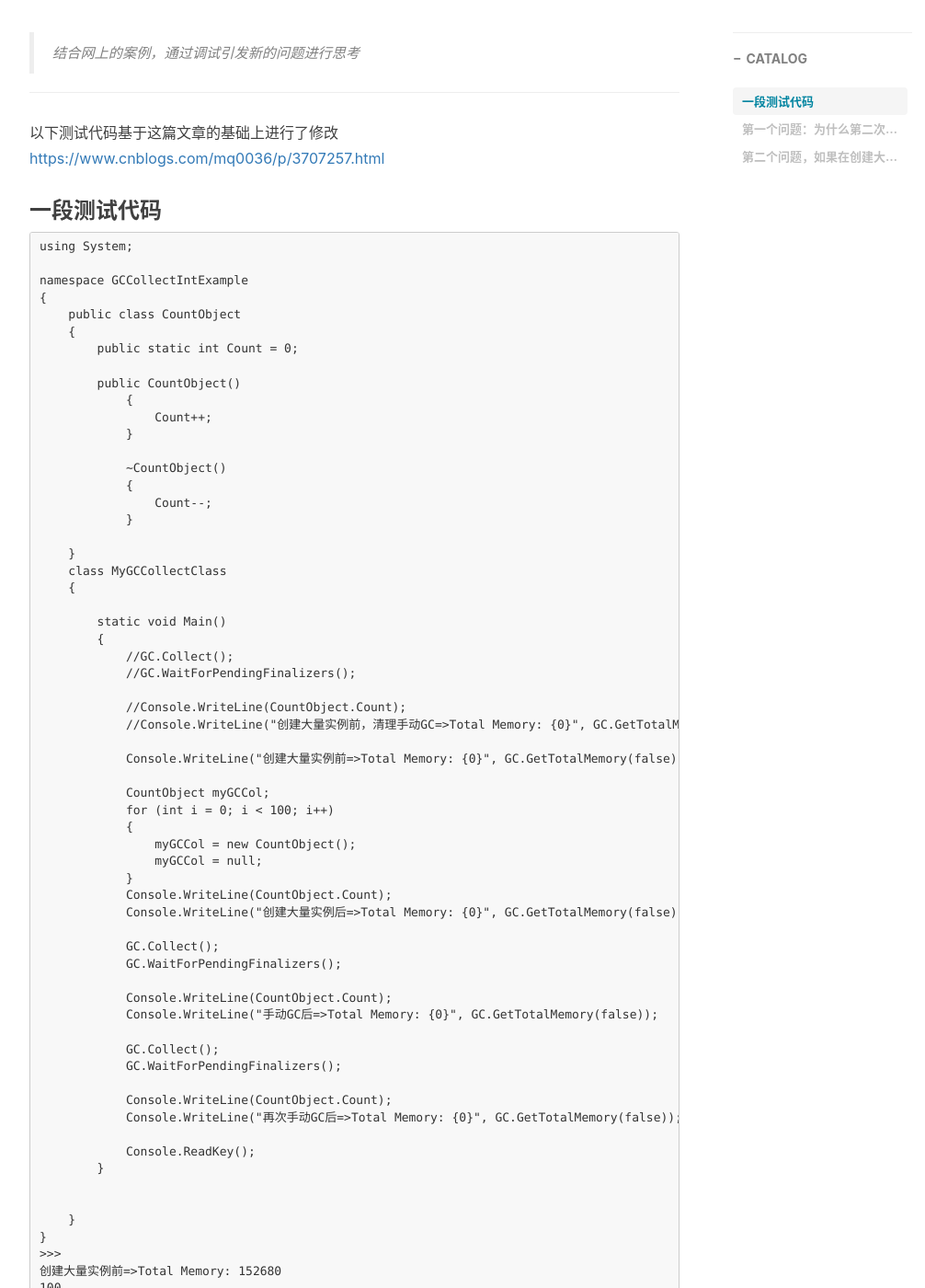
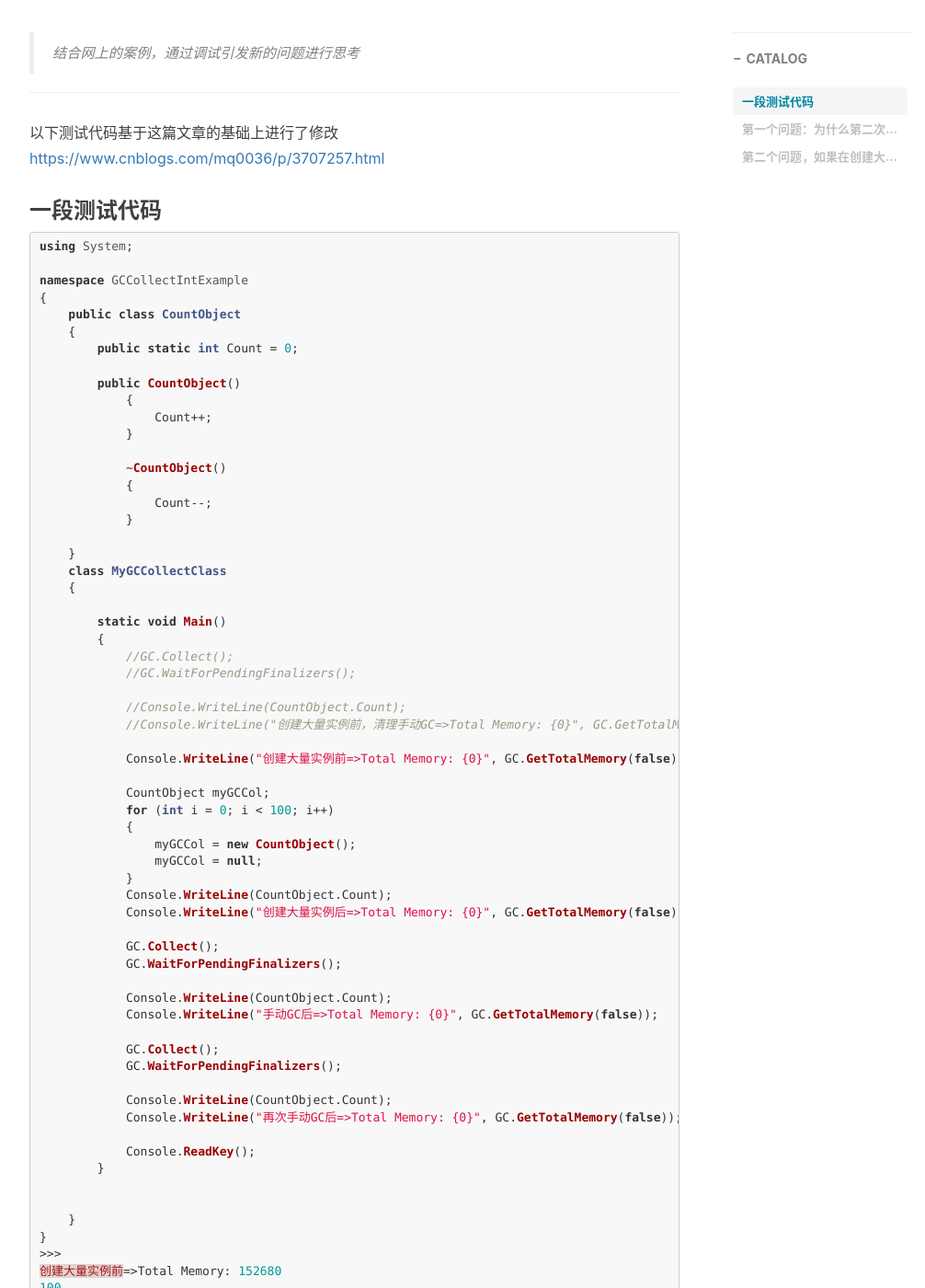
Before and after one commit to johnwayne1995/johnwayne1995.github.io, a Jekyll site: the page built from _posts/2022-04-24-C#垃圾回收问题和分析.md, in a window 1280 px wide and 1400 px high, scrolled down 462 px. Shown: the whole window at 92% size, without its empty margins (233-1239 px from the left). Built offline with Jekyll 4.4.1, drawn with Linux system fonts in a browser that asks for light colours; nearby versions of some CDN libraries; comment, search, counter and statistics services are not loaded; some of the changed text lies outside the part shown.

Commit message:
Update 2022-04-24-C#垃圾回收问题和分析.md

````diff
--- a/_posts/2022-04-24-C#垃圾回收问题和分析.md
+++ b/_posts/2022-04-24-C#垃圾回收问题和分析.md
@@ -19,7 +19,7 @@ tags:
 以下测试代码基于这篇文章的基础上进行了修改
 [https://www.cnblogs.com/mq0036/p/3707257.html](https://www.cnblogs.com/mq0036/p/3707257.html)
 ### 一段测试代码
-```CSharp
+```cs
 using System;
 
 namespace GCCollectIntExample
@@ -94,7 +94,7 @@ namespace GCCollectIntExample
 网上的答案：[https://qa.icopy.site/questions/3829928/under-what-circumstances-we-need-to-call-gc-collect-twice?noredirect=1](https://qa.icopy.site/questions/3829928/under-what-circumstances-we-need-to-call-gc-collect-twice?noredirect=1)
 
 ### 第二个问题，如果在创建大量实例前，清理手动GC（解注释上面那段代码），会得到这样的结果
-```CSharp
+```cs
 >>>
 0
 创建大量实例前，清理手动GC=>Total Memory: 69864
````
